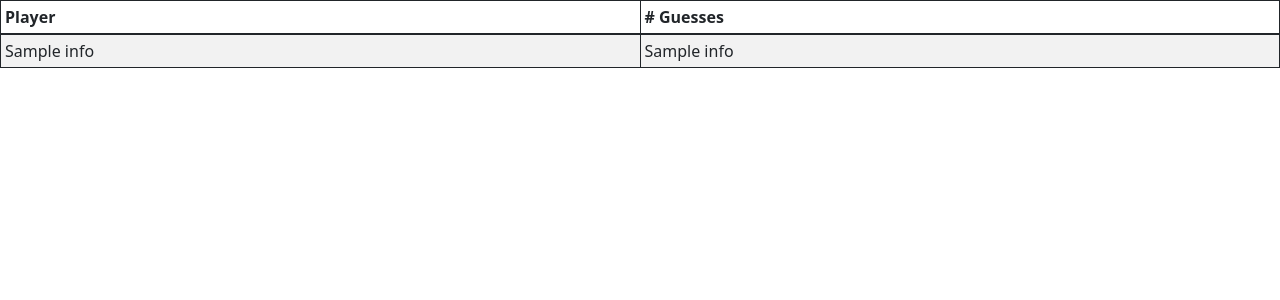
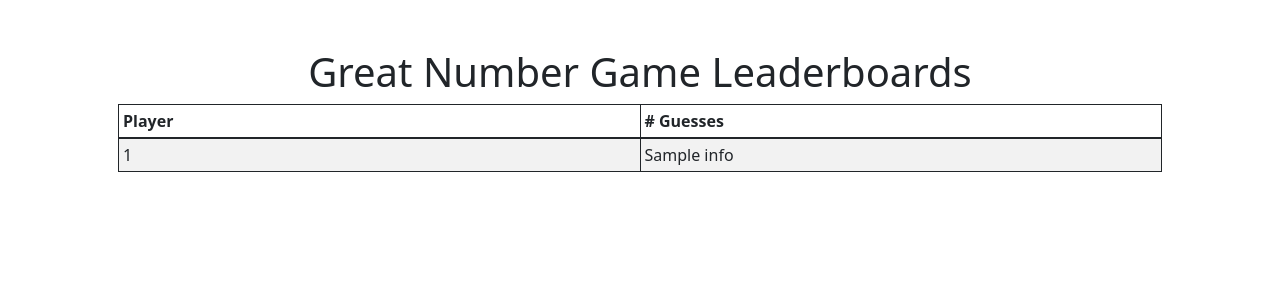
Before and after one commit to blublin/04_Python, a Flask app: template Flask/fundamentals/great_number_game/templates/leaderboard.html in a window 1280 px wide. Shown: the top 300 px of the page. Run offline with Flask 2, Linux system fonts and the light colour scheme; the template is opened without the code that fills it: most values are stand-ins (such as "Sample title", 1, 10 or a date in 2020).

Commit message:
Kinda wworking leaderboards

```diff
--- a/Flask/fundamentals/great_number_game/server.py
+++ b/Flask/fundamentals/great_number_game/server.py
@@ -7,7 +7,6 @@ debug = True
 
 @app.route('/')
 def index():
-
     if 'rand' not in session:
         num = random.randint(1,100)
         session['rand'] = num
@@ -40,28 +39,32 @@ def correct():
 
 @app.route('/winner', methods=['POST'])
 def winner():
+    ## Session sub dictionaries are immutable???
+    print(f"Username {type(request.form['username'])}{request.form['username']} :: Guesses {session['guesses']}")
     if 'leaderboard' not in session:
         session['leaderboard'] = {request.form['username']:session['guesses']}
     else:
-        session['leaderboard'][request.form['username']] = session['guesses']
-    print(f"Username {request.form['username']} :: Guesses {session['guesses']}")
+        lb_name = request.form['username']
+        session['leaderboard'][lb_name] = session['guesses']
+
     return redirect('/reset')
 
 @app.route('/reset')
 def reset():
-    # sKeys = list(session.keys())
-    # for k in sKeys:
-    #     if k != 'leaderboard':
-    #         session.pop(k)
-    session.pop("color")
-    session.pop("guess")
-    session.pop("guesses")
-    session.pop("rand")
+    sKeys = list(session.keys())
+    for k in sKeys:
+        if k != 'leaderboard':
+            session.pop(k)
+    # session.pop("color")
+    # session.pop("guess")
+    # session.pop("guesses")
+    # session.pop("rand")
     return redirect('/')
 
 @app.route('/leaderboard')
 def leaderboard():
     sorted_LB = sorted(session['leaderboard'].items(), key=lambda x:x[1])
+    print(sorted_LB)
     return render_template("leaderboard.html", lb=sorted_LB)
 
 @app.errorhandler(404)
--- a/Flask/fundamentals/great_number_game/templates/leaderboard.html
+++ b/Flask/fundamentals/great_number_game/templates/leaderboard.html
@@ -11,19 +11,20 @@
     <title>The Great Number Game!!!</title>
 </head>
 <body>
-    <div id="container">
+    <div class="container p-5">
+        <h1 class="text-center">Great Number Game Leaderboards</h1>
         <table class="table table-sm table-striped table-hover table-bordered border-dark">
             <thead>
                 <tr>
-                    <th>Player</th>
-                    <th># Guesses</th>
+                    <th class="col-sm-1">Player</th>
+                    <th class="col-sm-1"># Guesses</th>
                 </tr>
             </thead>
             <tbody>
                 {% for info in lb %}
                     <tr>
-                        <td>{{lb[0]}}</td>
-                        <td>{{lb[1]}}</td>
+                        <td>{{info[0]}}</td>
+                        <td>{{info[1]}}</td>
                     </tr>
                 {% endfor %}
             </tbody>
```
